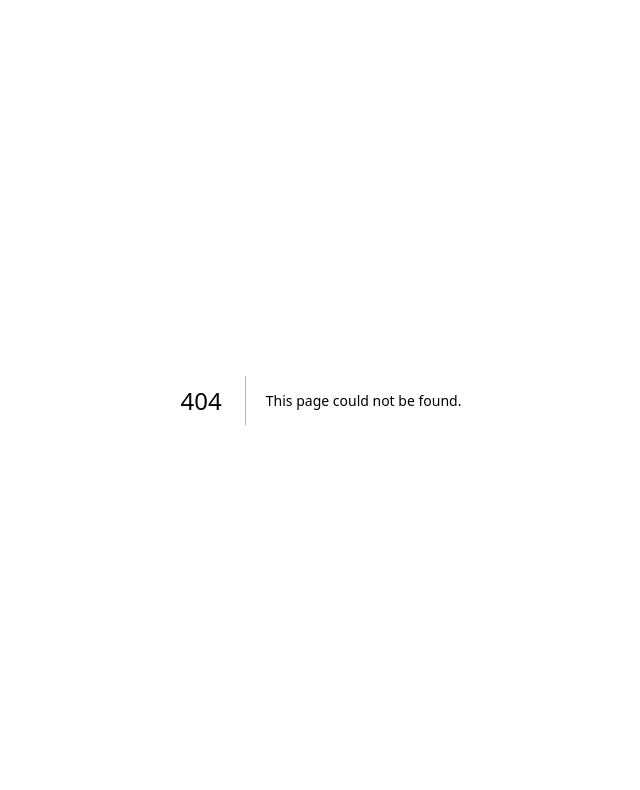
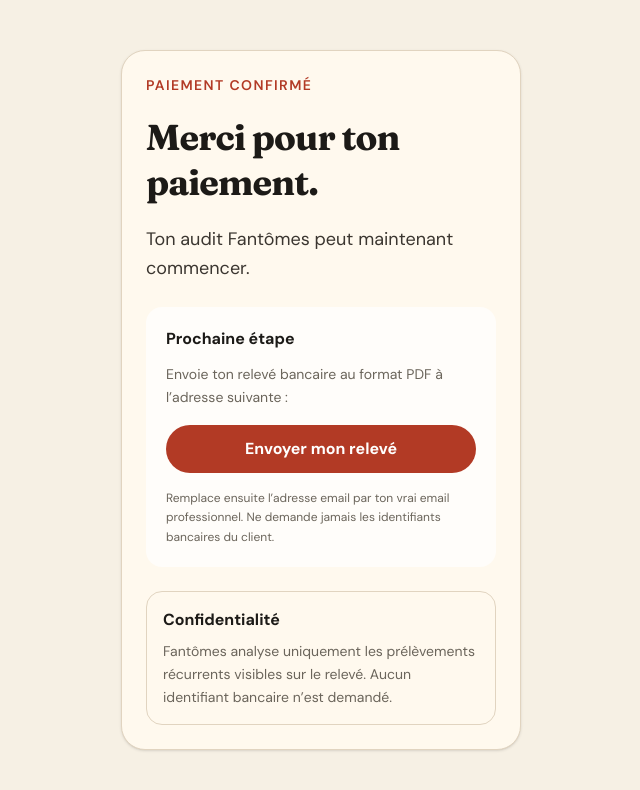
Before and after one commit to rhallkev81-cyber/fantomes, a Next.js app: page /merci in a window 1280 px wide. Before the commit this address had no page. Shown: the top 790 px of the page, without its empty margins (319-959 px from the left). Built offline with nearby package versions, Linux system fonts and the light colour scheme.

Commit message:
Ajout page merci après paiement

```diff
--- /dev/null
+++ b/app/merci/page.tsx
@@ -0,0 +1,53 @@
+export default function MerciPage() {
+  return (
+    <main className="min-h-screen bg-[#F6F0E4] text-[#1C1A17]">
+      <div className="mx-auto flex min-h-screen max-w-md flex-col justify-center px-6 py-10">
+        <div className="rounded-3xl border border-[#E1D4C0] bg-[#FFF9EE] p-6 shadow-sm">
+          <p className="text-sm font-semibold uppercase tracking-widest text-[#B23A25]">
+            Paiement confirmé
+          </p>
+
+          <h1
+            className="mt-5 text-4xl font-bold leading-tight tracking-tight"
+            style={{ fontFamily: "var(--font-fraunces), Georgia, serif" }}
+          >
+            Merci pour ton paiement.
+          </h1>
+
+          <p className="mt-5 text-lg leading-relaxed text-[#3B3630]">
+            Ton audit Fantômes peut maintenant commencer.
+          </p>
+
+          <div className="mt-6 rounded-2xl bg-white/70 p-5">
+            <h2 className="font-bold">Prochaine étape</h2>
+
+            <p className="mt-3 text-sm leading-relaxed text-[#6B655B]">
+              Envoie ton relevé bancaire au format PDF à l’adresse suivante :
+            </p>
+
+            <a
+              href="mailto:rhallkev81@gmail.com?subject=Audit Fantômes - Relevé bancaire"
+              className="mt-4 block rounded-full bg-[#B23A25] px-5 py-3 text-center font-bold text-white transition hover:bg-[#962F1E]"
+            >
+              Envoyer mon relevé
+            </a>
+
+            <p className="mt-4 text-xs leading-relaxed text-[#6B655B]">
+              Remplace ensuite l’adresse email par ton vrai email professionnel.
+              Ne demande jamais les identifiants bancaires du client.
+            </p>
+          </div>
+
+          <div className="mt-6 rounded-2xl border border-[#E1D4C0] p-4">
+            <h2 className="font-bold">Confidentialité</h2>
+
+            <p className="mt-2 text-sm leading-relaxed text-[#6B655B]">
+              Fantômes analyse uniquement les prélèvements récurrents visibles
+              sur le relevé. Aucun identifiant bancaire n’est demandé.
+            </p>
+          </div>
+        </div>
+      </div>
+    </main>
+  );
+}
```
